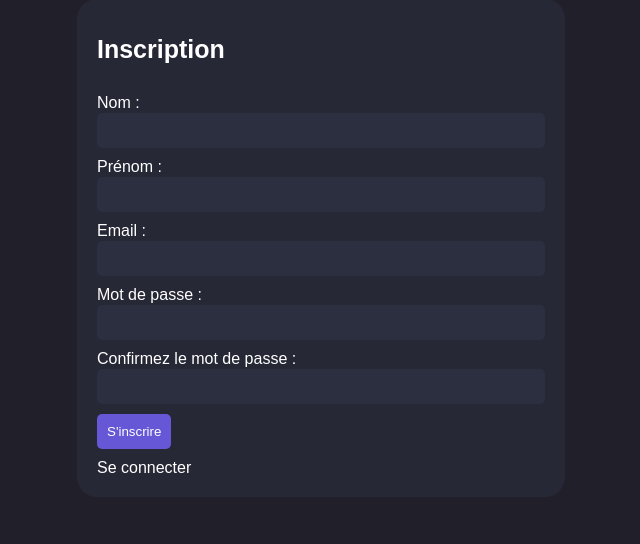
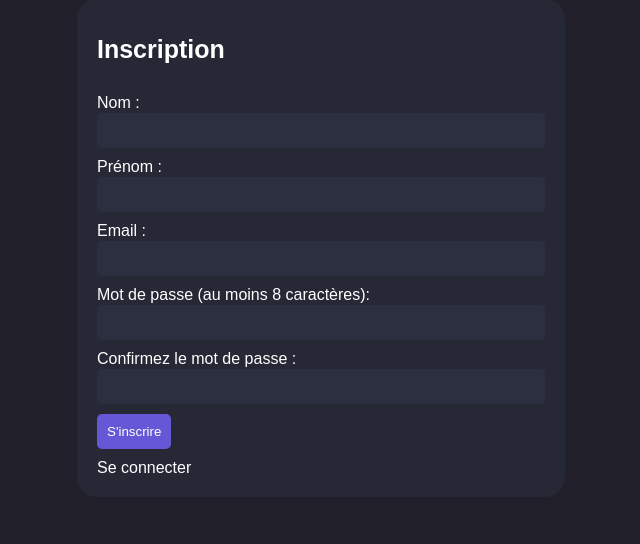
Before and after one commit to Hawordd/Game-Collection, a PHP site: page /register in a window 1280 px wide. Shown: the part 137-681 px from the top of the page, without its empty margins (319-959 px from the left). Run offline with PHP 8.4, Linux system fonts and the light colour scheme; data that the repository does not hold is empty.

Commit message:
Update register page - precise 8 characters needed to create an account

```diff
--- a/Views/register.php
+++ b/Views/register.php
@@ -43,7 +43,7 @@ $controller->registerRequest();
                     <input type="email" name="email" id="email" required>
                 </div>
                 <div class="label">
-                    <label for="password">Mot de passe :</label>
+                    <label for="password">Mot de passe (au moins 8 caractères):</label>
                     <input type="password" name="password" id="password" required>
                 </div>
                 <div class="label">
```
